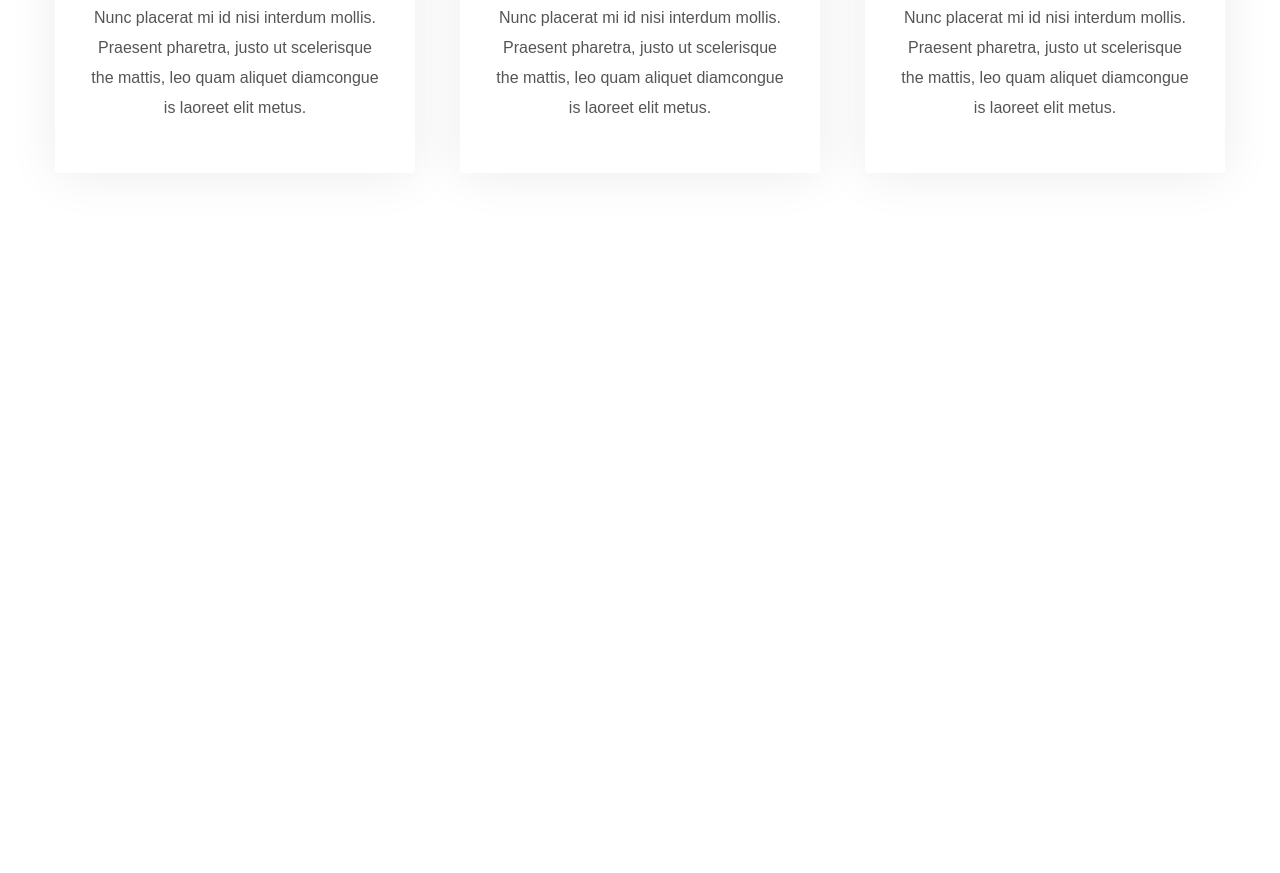
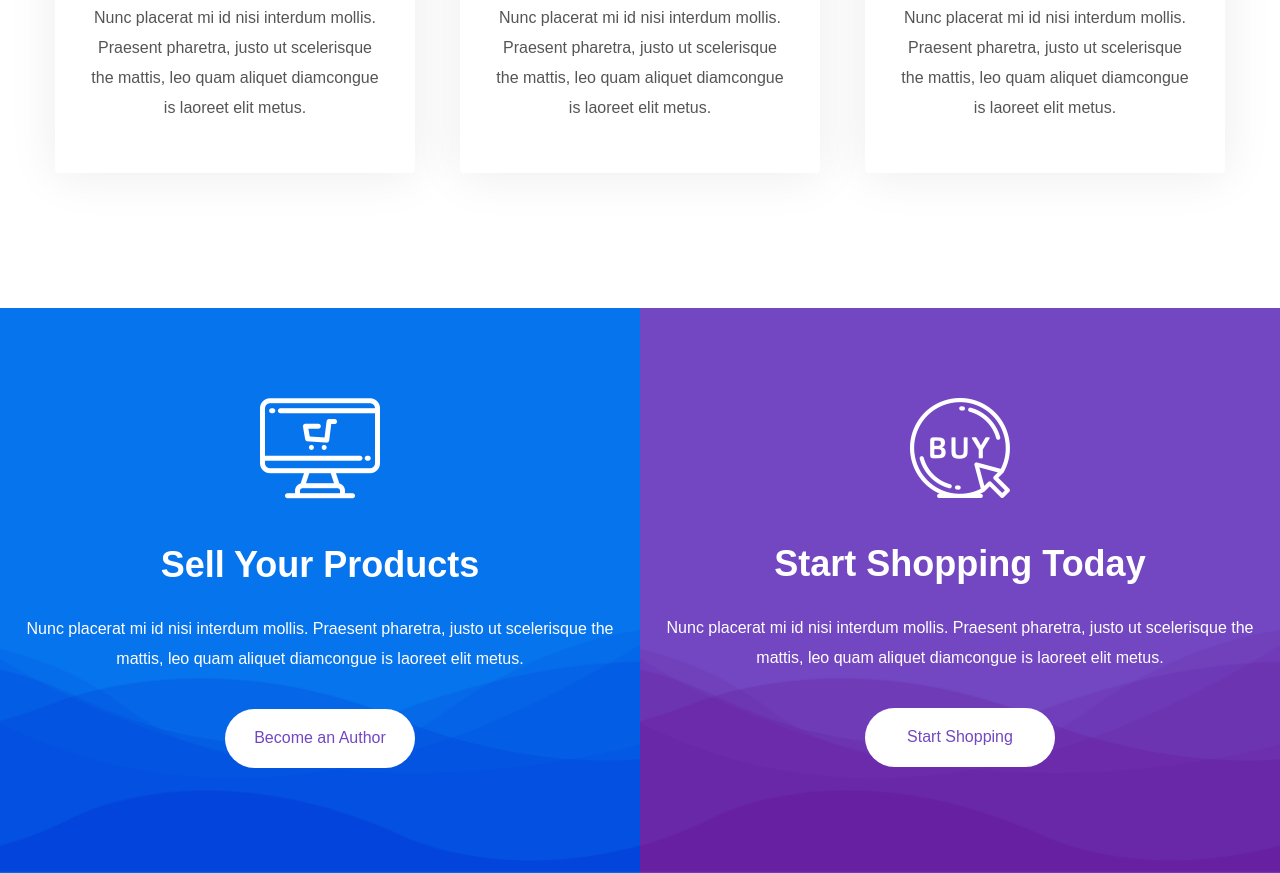
Before and after one commit to ShabanovEvgeniy/martplace, a website: page app/index.html in a window 1280 px wide. Shown: the part 6578-7451 px from the top of the page. Before the commit the page ends 6886 px from the top, so only its background shows below. Drawn offline with nearby package versions, Linux system fonts and the light colour scheme.

Commit message:
added new section shopping

```diff
--- a/app/index.html
+++ b/app/index.html
@@ -1154,7 +1154,7 @@
                 </div>
             </section>
             <!-- /.item-sale -->
-
+            <!-- advantages start -->
             <section class="advantages">
                 <div class="contanier">
                     <div class="advantages__box">
@@ -1249,6 +1249,44 @@
                 </div>
             </section>
             <!-- /.advantages -->
+            <!-- shopping start -->
+            <section class="shopping">
+
+                <div class="shopping__inner">
+                    <div class="shopping__item" style="background-image: url(images/shopping-bg.png);">
+                        <div class="shopping__icon" style="background-image: url(/images/shopping-item.png);">
+                        </div>
+                        <h3 class="shopping__title">
+                            Sell Your Products
+                        </h3>
+                        <p class="shopping__text">
+                            Nunc placerat mi id nisi interdum mollis. Praesent pharetra, justo ut scelerisque the
+                            mattis, leo quam aliquet diamcongue is laoreet elit metus.
+                        </p>
+                        <a class="shopping__link" href=" #">
+                            Become an Author
+                        </a>
+
+                    </div>
+                    <div class="shopping__item" style="background-image: url(images/shopping-bg2.png);">
+                        <div class="shopping__icon shopping__icon--small"
+                            style="background-image: url(/images/shopping-item2.png);">
+                        </div>
+                        <h3 class="shopping__title">
+                            Start Shopping Today
+                        </h3>
+                        <p class="shopping__text">
+                            Nunc placerat mi id nisi interdum mollis. Praesent pharetra, justo ut scelerisque the
+                            mattis, leo quam aliquet diamcongue is laoreet elit metus.
+                        </p>
+                        <a class="shopping__link" href=" #">
+                            Start Shopping
+                        </a>
+
+                    </div>
+                </div>
+
+            </section>
 
 
 
@@ -1283,7 +1321,8 @@
 
     </div>
 
-    <script src="https://ajax.googleapis.com/ajax/libs/jquery/3.5.1/jquery.min.js"></script>
+    <script src=" https://ajax.googleapis.com/ajax/libs/jquery/3.5.1/jquery.min.js">
+    </script>
     <script src="js/libs.min.js"></script>
     <!-- <script src="js/main.min.js"></script> -->
     <script src="js/main.js"></script>
--- a/app/scss/style.scss
+++ b/app/scss/style.scss
@@ -829,3 +829,59 @@
 .advantages-item__icon--red{
     color: #ff6a6d;
 }
+
+//   ---------------------------------------\\
+
+// ----------- shopping -----------------\\
+
+.shopping__inner{
+    width: 100%;
+    display: flex;
+    justify-self: center;
+
+}
+
+.shopping__item{
+    max-width: 50%;
+    width: 100%;
+    min-height: 565px;
+    text-align: center;
+    padding: 90px 0;
+    background-size: cover;
+    background-position: center;
+    background-repeat: no-repeat;
+    color: #fff;
+}
+.shopping__icon{
+    background-size: cover;
+    background-position: center;
+    background-repeat: no-repeat;
+    width: 120px;
+    height: 101px;
+    margin: 0 auto;
+    margin-bottom: 45px;
+}
+.shopping__icon--small{
+    width: 100px;
+    height: 100px;
+}
+
+.shopping__title{
+    font-size: 36px;
+    margin-bottom: 29px;
+}
+
+.shopping__text{
+    max-width: 590px;
+    margin: 0 auto;
+    line-height: 30px;
+    margin-bottom: 35px;
+}
+
+.shopping__link{
+    padding: 20px ;
+    color: #7347c1;
+    background-color: #fff;
+    border-radius: 30px;
+    width: 190px;
+}
```
Also changed, not shown: app/css/style.min.css, app/images/shopping-bg.png (added), app/images/shopping-bg2.png (added), app/images/shopping-item.png (added), app/images/shopping-item2.png (added).
